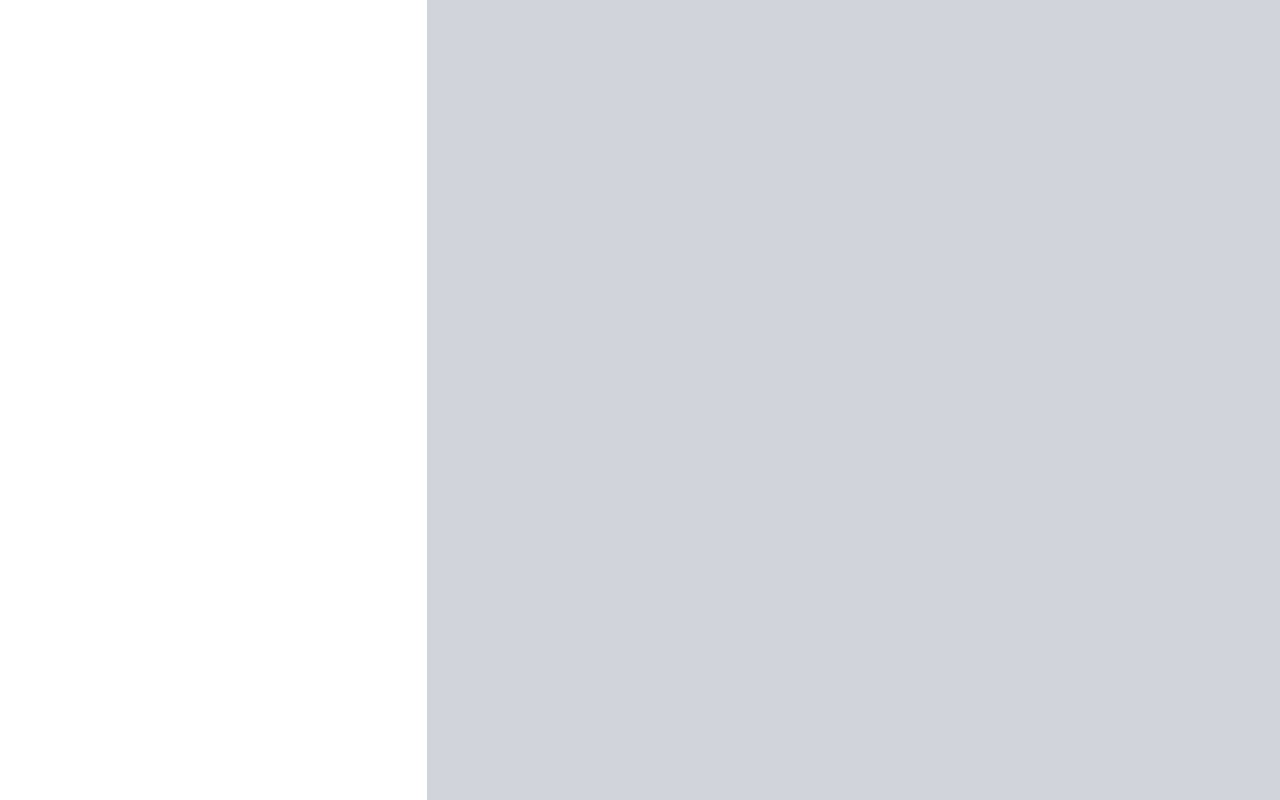
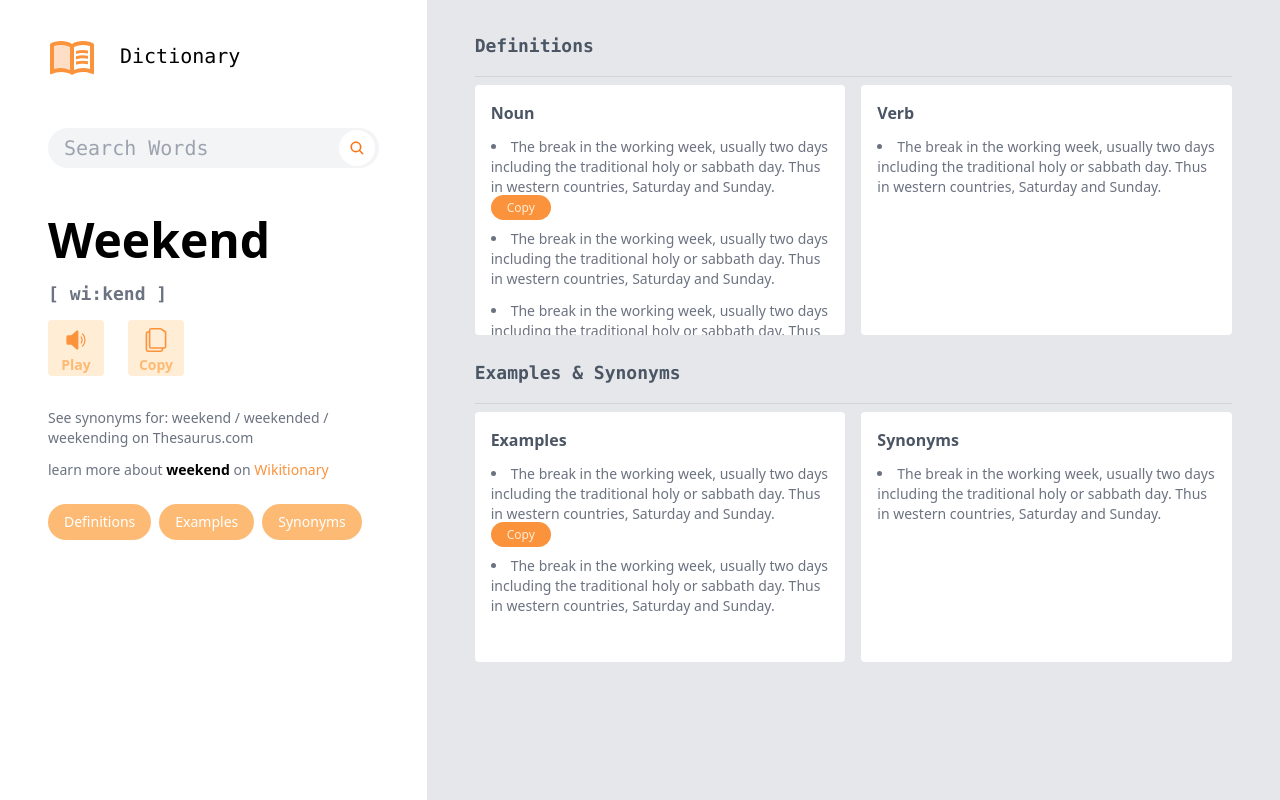
Before and after one commit to jimoh-sodiq/dictionary, a Vue app: page / in a window 1280 px wide. Built offline with nearby package versions, Linux system fonts and the light colour scheme.

Commit message:
implemeted static user interface

```diff
--- a/package.json
+++ b/package.json
@@ -9,6 +9,7 @@
   },
   "dependencies": {
     "pinia": "^2.0.13",
+    "tailwind-scrollbar-hide": "^1.1.7",
     "vue": "^3.2.33",
     "vue-router": "^4.0.14"
   },
--- a/src/components/icons/IconBook.vue
+++ b/src/components/icons/IconBook.vue
@@ -1,5 +1,5 @@
 <template>
-  <svg width="1em" height="1em" viewBox="0 0 24 24">
+  <svg viewBox="0 0 24 24">
     <path
       fill="currentColor"
       d="M21 5c-1.11-.35-2.33-.5-3.5-.5c-1.95 0-4.05.4-5.5 1.5c-1.45-1.1-3.55-1.5-5.5-1.5S2.45 4.9 1 6v14.65c0 .25.25.5.5.5c.1 0 .15-.05.25-.05C3.1 20.45 5.05 20 6.5 20c1.95 0 4.05.4 5.5 1.5c1.35-.85 3.8-1.5 5.5-1.5c1.65 0 3.35.3 4.75 1.05c.1.05.15.05.25.05c.25 0 .5-.25.5-.5V6c-.6-.45-1.25-.75-2-1zM3 18.5V7c1.1-.35 2.3-.5 3.5-.5c1.34 0 3.13.41 4.5.99v11.5C9.63 18.41 7.84 18 6.5 18c-1.2 0-2.4.15-3.5.5zm18 0c-1.1-.35-2.3-.5-3.5-.5c-1.34 0-3.13.41-4.5.99V7.49c1.37-.59 3.16-.99 4.5-.99c1.2 0 2.4.15 3.5.5v11.5z"
--- /dev/null
+++ b/src/components/icons/IconDocument.vue
@@ -0,0 +1,8 @@
+<template>
+  <svg viewBox="0 0 15 15">
+    <path
+      fill="currentColor"
+      d="m10.5.5l.277-.416L10.651 0H10.5v.5Zm3 2h.5v-.268l-.223-.148l-.277.416Zm-1 9.5h-8v1h8v-1ZM4 11.5v-10H3v10h1ZM4.5 1h6V0h-6v1ZM13 2.5v9h1v-9h-1ZM10.223.916l3 2l.554-.832l-3-2l-.554.832ZM4.5 12a.5.5 0 0 1-.5-.5H3A1.5 1.5 0 0 0 4.5 13v-1Zm8 1a1.5 1.5 0 0 0 1.5-1.5h-1a.5.5 0 0 1-.5.5v1ZM4 1.5a.5.5 0 0 1 .5-.5V0A1.5 1.5 0 0 0 3 1.5h1Zm-3 2v10h1v-10H1ZM2.5 15h8v-1h-8v1Zm0-12h1V2h-1v1ZM12 13.5v-1h-1v1h1ZM10.5 15a1.5 1.5 0 0 0 1.5-1.5h-1a.5.5 0 0 1-.5.5v1ZM1 13.5A1.5 1.5 0 0 0 2.5 15v-1a.5.5 0 0 1-.5-.5H1Zm1-10a.5.5 0 0 1 .5-.5V2A1.5 1.5 0 0 0 1 3.5h1Z"
+    ></path>
+  </svg>
+</template>
--- /dev/null
+++ b/src/components/icons/IconSearch.vue
@@ -0,0 +1,8 @@
+<template>
+  <svg viewBox="0 0 512 512">
+    <path
+      fill="currentColor"
+      d="M456.69 421.39L362.6 327.3a173.81 173.81 0 0 0 34.84-104.58C397.44 126.38 319.06 48 222.72 48S48 126.38 48 222.72s78.38 174.72 174.72 174.72A173.81 173.81 0 0 0 327.3 362.6l94.09 94.09a25 25 0 0 0 35.3-35.3ZM97.92 222.72a124.8 124.8 0 1 1 124.8 124.8a124.95 124.95 0 0 1-124.8-124.8Z"
+    ></path>
+  </svg>
+</template>
--- /dev/null
+++ b/src/components/icons/IconSpeaker.vue
@@ -0,0 +1,9 @@
+<template>
+  <svg viewBox="0 0 20 20">
+    <path
+      d="M10.323 2.273c.612-.568 1.59-.177 1.674.622l.006.111v13.988c0 .835-.952 1.286-1.595.804l-.085-.071l-3.872-3.594a.5.5 0 0 0-.247-.124L6.11 14H3.503a1.5 1.5 0 0 1-1.493-1.356l-.007-.144v-5a1.5 1.5 0 0 1 1.355-1.493L3.503 6H6.11a.5.5 0 0 0 .266-.076l.075-.057l3.872-3.594zm5.64 2.393a8 8 0 0 1 0 10.668a.5.5 0 0 1-.745-.668a7 7 0 0 0 0-9.332a.5.5 0 0 1 .745-.668zm-1.2 2.584a5.498 5.498 0 0 1 .001 5.5a.5.5 0 0 1-.866-.5a4.498 4.498 0 0 0 0-4.5a.5.5 0 1 1 .865-.5z"
+      fill="currentColor"
+      fillRule="nonzero"
+    ></path>
+  </svg>
+</template>
--- a/src/views/HomeView.vue
+++ b/src/views/HomeView.vue
@@ -1,13 +1,210 @@
-<script setup></script>
+<script setup>
+import IconBook from "@/components/icons/IconBook.vue";
+import IconSearch from "@/components/icons/IconSearch.vue";
+import IconSpeaker from "@/components/icons/IconSpeaker.vue";
+import IconDocument from "@/components/icons/IconDocument.vue";
+</script>
 
 <template>
-  <div class="flex flex-col md:flex-row min-h-screen">
+  <div
+    class="flex flex-col md:flex-row md:h-screen md:overflow-hidden py-6 px-5 md:p-0"
+  >
     <!-- first section of page here -->
+    <section
+      class="bg-white w-full md:min-h-screen md:w-1/3 md:py-8 md:px-12 md:overflow-y-scroll scrollbar-hide"
+    >
+      <!-- logo section here -->
+      <div class="flex space-x-6 items-center mb-6 md:mb-12">
+        <IconBook class="w-12 h-12 text-orange-400" />
+        <h2 class="font-mono text-xl">Dictionary</h2>
+      </div>
+      <!-- logo section ends here -->
 
-    <section class="bg-white w-full md:w-1/3"></section>
+      <!-- Search form starts here -->
+      <form class="flex flex-col items-center space-y-4 w-full mb-12">
+        <div
+          class="w-full h-10 rounded-full flex items-center justify-center px-1 bg-gray-100"
+        >
+          <input
+            type="text"
+            inputmode="text"
+            placeholder="Search Words"
+            class="h-full outline-none text-xl font-mono text-gray-700 bg-gray-100 flex-1 rounded-full px-3 w-full place"
+          />
+          <button
+            type="submit"
+            class="bg-white flex items-center cursor-pointer justify-center h-9 w-9 rounded-full group"
+          >
+            <IconSearch
+              class="text-orange-500 w-4 hover:w-7 transition-all group-hover:w-7"
+            />
+          </button>
+        </div>
+      </form>
+      <!-- search form ends here -->
+
+      <!-- Word and play starts here -->
+      <div class="mb-8">
+        <h1 class="text-5xl font-bold mb-4">Weekend</h1>
+        <h2 class="text-lg text-gray-500 font-semibold font-mono mb-3">
+          [ wi:kend ]
+        </h2>
+        <div class="space-x-6">
+          <button
+            class="cursor-pointer bg-orange-100 text-center p-2 rounded w-14 h-14 hover:bg-orange-200 transition-all"
+          >
+            <IconSpeaker class="text-orange-400 w-6 mx-auto" />
+            <span class="text-sm font-semibold text-orange-300">Play</span>
+          </button>
+          <button
+            class="cursor-pointer bg-orange-100 text-center p-2 rounded w-14 h-14 hover:bg-orange-200 transition-all"
+          >
+            <IconDocument class="text-orange-400 w-6 mx-auto" />
+            <span class="text-sm font-semibold text-orange-300">Copy</span>
+          </button>
+        </div>
+      </div>
+      <!-- Word and play ends here -->
+
+      <!-- See more starts here -->
+      <div class="space-y-3 mb-6">
+        <p class="text-sm text-gray-500">
+          See synonyms for: weekend / weekended / weekending on Thesaurus.com
+        </p>
+        <p class="text-gray-500 text-sm">
+          learn more about <span class="text-black font-bold">weekend</span> on
+          <a
+            href="https://en.wiktionary.org/wiki/weekend"
+            class="text-orange-400"
+            >Wikitionary</a
+          >
+        </p>
+      </div>
+      <!-- See more ends here -->
+
+      <!-- buttons section starts here -->
+      <div class="flex space-x-2 mb-8">
+        <div
+          class="text-sm px-4 py-2 rounded-full w-fit text-white bg-orange-300 cursor-pointer hover:bg-orange-400"
+        >
+          Definitions
+        </div>
+        <div
+          class="text-sm px-4 py-2 rounded-full w-fit text-white bg-orange-300 cursor-pointer hover:bg-orange-400"
+        >
+          Examples
+        </div>
+        <div
+          class="text-sm px-4 py-2 rounded-full w-fit text-white bg-orange-300 cursor-pointer hover:bg-orange-400"
+        >
+          Synonyms
+        </div>
+      </div>
+      <!-- buttons section ends here -->
+    </section>
 
     <!-- Second section of page here -->
 
-    <section class="bg-gray-300 w-full md:w-2/3"></section>
+    <section
+      class="bg-white md:bg-gray-200 w-full md:w-2/3 md:py-8 md:px-12 md:overflow-y-scroll scrollbar-hide"
+    >
+      <!-- Definitions start here -->
+      <div class="mb-6">
+        <div>
+          <h1 class="text-lg font-mono text-gray-600 font-semibold mb-4">
+            Definitions
+          </h1>
+          <div class="w-full h-[1px] bg-gray-300 mb-2"></div>
+        </div>
+        <div class="grid grid-cols-1 md:grid-cols-2 gap-2 md:gap-4">
+          <div
+            class="bg-white md:h-[250px] rounded p-4 md:overflow-y-hidden scrollbar-hide"
+          >
+            <h2 class="font-semibold text-gray-600 mb-3">Noun</h2>
+            <ul
+              class="list-disc text-sm list-inside text-gray-500 space-y-3 md:pb-10 md:h-full md:overflow-y-scroll scrollbar-hide"
+            >
+              <li>
+                The break in the working week, usually two days including the
+                traditional holy or sabbath day. Thus in western countries,
+                Saturday and Sunday.
+                <span
+                  class="bg-orange-400 cursor-pointer text-orange-100 text-xs px-4 hover:bg-orange-300 transition-all py-1 rounded-full"
+                  >Copy</span
+                >
+              </li>
+              <li>
+                The break in the working week, usually two days including the
+                traditional holy or sabbath day. Thus in western countries,
+                Saturday and Sunday.
+              </li>
+              <li>
+                The break in the working week, usually two days including the
+                traditional holy or sabbath day. Thus in western countries,
+                Saturday and Sunday.
+              </li>
+              <li>
+                The break in the working week, usually two days including the
+                traditional holy or sabbath day. Thus in western countries,
+                Saturday and Sunday.
+              </li>
+            </ul>
+          </div>
+          <div class="bg-white md:h-[250px rounded p-4">
+            <h2 class="font-semibold text-gray-600 mb-3">Verb</h2>
+            <ul class="list-disc text-sm list-inside text-gray-500 space-y-2">
+              <li>
+                The break in the working week, usually two days including the
+                traditional holy or sabbath day. Thus in western countries,
+                Saturday and Sunday.
+              </li>
+            </ul>
+          </div>
+        </div>
+      </div>
+      <!-- definitions ends here -->
+
+      <!-- Examples start here -->
+      <div class="mb-6">
+        <div>
+          <h1 class="text-lg font-mono text-gray-600 font-semibold mb-4">
+            Examples & Synonyms
+          </h1>
+          <div class="w-full h-[1px] bg-gray-300 mb-2"></div>
+        </div>
+        <div class="grid grid-cols-1 md:grid-cols-2 gap-2 md:gap-4">
+          <div class="bg-white md:h-[250px] rounded p-4">
+            <h2 class="font-semibold text-gray-600 mb-3">Examples</h2>
+            <ul class="list-disc text-sm list-inside text-gray-500 space-y-3">
+              <li>
+                The break in the working week, usually two days including the
+                traditional holy or sabbath day. Thus in western countries,
+                Saturday and Sunday.
+                <span
+                  class="bg-orange-400 cursor-pointer text-orange-100 text-xs px-4 hover:bg-orange-300 transition-all py-1 rounded-full"
+                  >Copy</span
+                >
+              </li>
+              <li>
+                The break in the working week, usually two days including the
+                traditional holy or sabbath day. Thus in western countries,
+                Saturday and Sunday.
+              </li>
+            </ul>
+          </div>
+          <div class="bg-white md:h-[250px rounded p-4">
+            <h2 class="font-semibold text-gray-600 mb-3">Synonyms</h2>
+            <ul class="list-disc text-sm list-inside text-gray-500 space-y-2">
+              <li>
+                The break in the working week, usually two days including the
+                traditional holy or sabbath day. Thus in western countries,
+                Saturday and Sunday.
+              </li>
+            </ul>
+          </div>
+        </div>
+      </div>
+      <!-- examples ends here -->
+    </section>
   </div>
 </template>
--- a/tailwind.config.js
+++ b/tailwind.config.js
@@ -3,5 +3,5 @@ module.exports = {
   theme: {
     extend: {},
   },
-  plugins: [],
+  plugins: [require("tailwind-scrollbar-hide")],
 };
```
Also changed, not shown: 1 other file (tests, documents, lock files or other folders).
